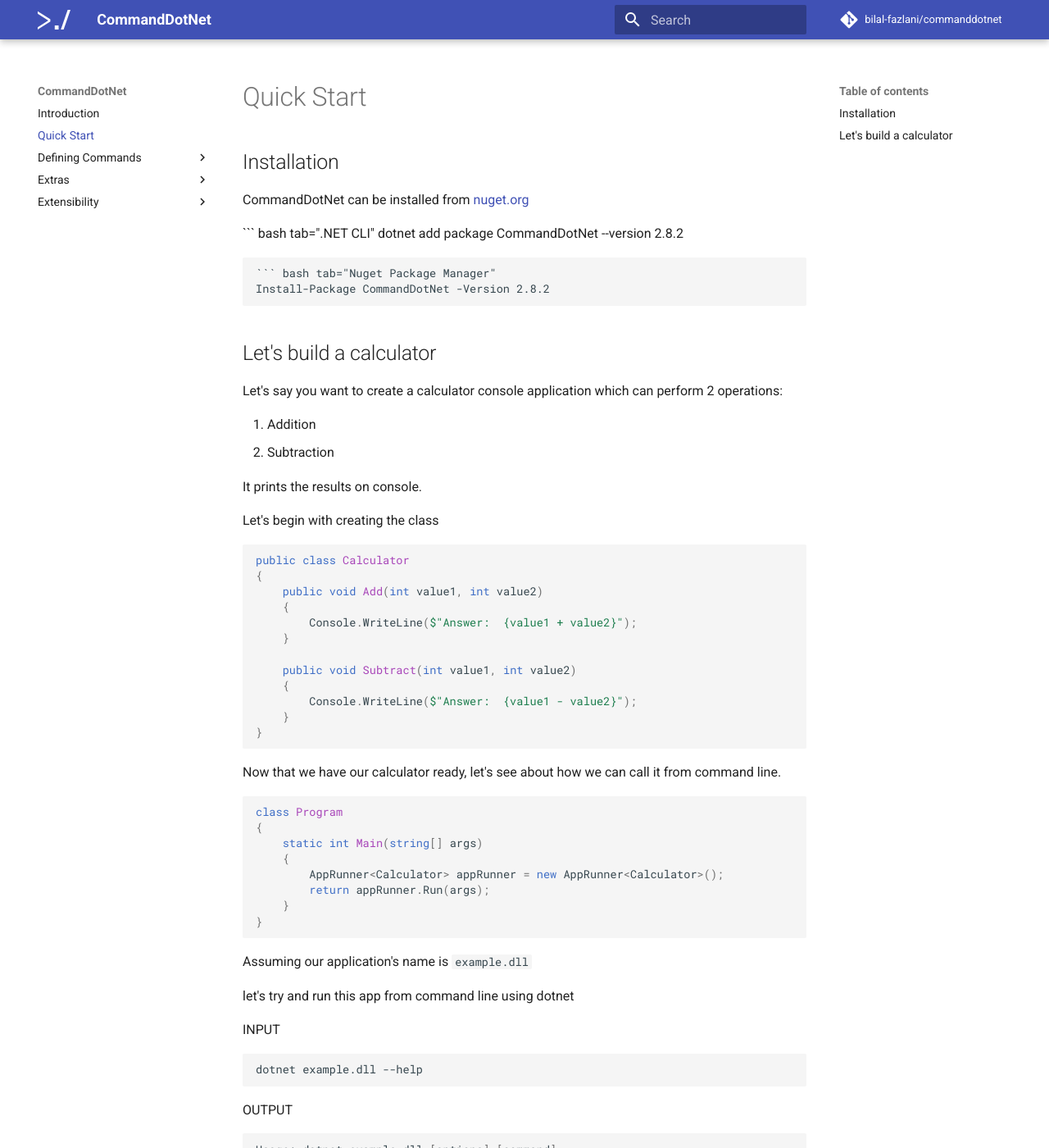
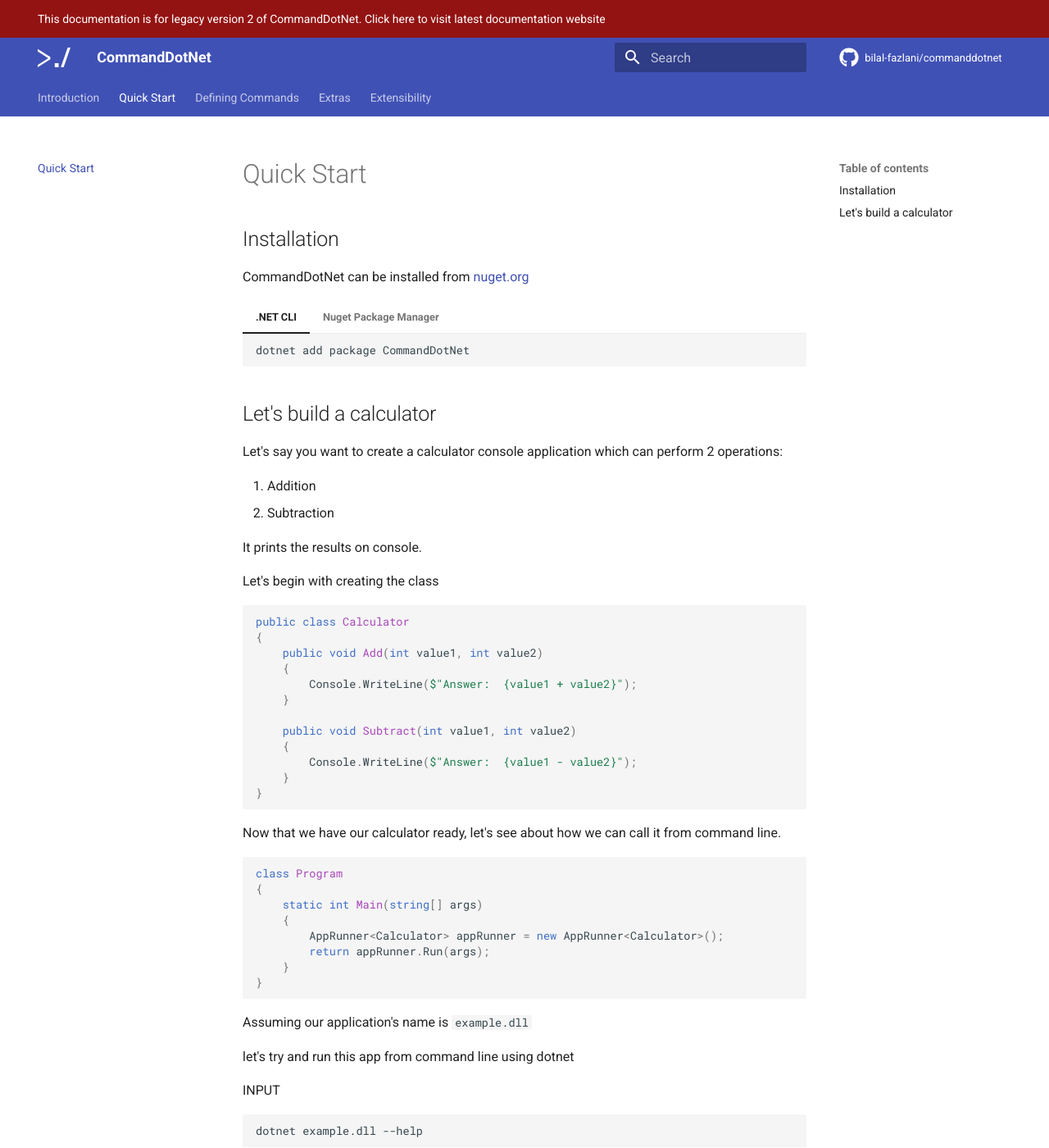
Before and after one commit to bilal-fazlani/commanddotnet, an MkDocs documentation site: the page built from docs/quick-start.md, in a window 1280 px wide and 1400 px high. Shown: the whole window at 82% size. Built offline with MkDocs 1.6.1 and Material for MkDocs 9.7.7, drawn with Linux system fonts in a browser that asks for light colours; comment, search, counter and statistics services are not loaded.

````diff
--- a/docs/overrides/main.html
+++ b/docs/overrides/main.html
@@ -7,3 +7,14 @@
     <meta name="googlebot" content="noindex">
   {% endif %}
 {% endblock %}
+
+{% block announce %}
+  {% if config.extra.legacy %}
+    <style>.md-banner a,.md-banner a:focus,.md-banner a:hover{color:currentColor}.md-banner strong{white-space:nowrap}.md-banner{background-color: rgb(147, 19, 19) ;}</style>
+    <a href="https://commanddotnet.bilal-fazlani.com">
+      This documentation is for legacy version {{ config.extra.version }} of CommandDotNet. Click here to visit latest documentation website
+    </a>
+  {% else %}
+  <style>.md-banner {display: none;}</style>
+  {% endif %}
+{% endblock %}
--- a/docs/quick-start.md
+++ b/docs/quick-start.md
@@ -2,13 +2,18 @@
 
 CommandDotNet can be installed from [nuget.org](https://www.nuget.org/packages/CommandDotNet/)
 
-``` bash tab=".NET CLI"
-dotnet add package CommandDotNet --version 2.8.2
-```
+=== ".NET CLI"
 
-``` bash tab="Nuget Package Manager"
-Install-Package CommandDotNet -Version 2.8.2
-```
+    ```
+    dotnet add package CommandDotNet
+    ```
+
+
+=== "Nuget Package Manager"
+
+    ```
+    Install-Package CommandDotNet
+    ```
 
 ## Let's build a calculator
 
--- a/mkdocs.yml
+++ b/mkdocs.yml
@@ -1,42 +1,45 @@
 site_name: CommandDotNet
 site_description: Model your command line application interface in a class
-repo_name: 'bilal-fazlani/commanddotnet'
-repo_url: 'https://github.com/bilal-fazlani/commanddotnet'
-edit_uri: 'edit/v2/docs/'
+repo_name: "bilal-fazlani/commanddotnet"
+repo_url: "https://github.com/bilal-fazlani/commanddotnet"
+edit_uri: "edit/v2/docs/"
 
 nav:
   - Introduction: index.md
   - Quick Start: quick-start.md
   - Defining Commands:
-    - Parameters: parameters.md
-    - Attributes: attributes.md
-    - Constructors: constructors.md
-    - Default method: default-method.md
-    - Default values: default-values.md
-    - Collections: collections.md
-    - Argument Models: argument-models.md
-    - Async methods: async-methods.md
-    - Custom return codes: custom-return-codes.md
-    - Nesting commands: nesting-commands.md
-    - Exceptions: exceptions.md
+      - Parameters: parameters.md
+      - Attributes: attributes.md
+      - Constructors: constructors.md
+      - Default method: default-method.md
+      - Default values: default-values.md
+      - Collections: collections.md
+      - Argument Models: argument-models.md
+      - Async methods: async-methods.md
+      - Custom return codes: custom-return-codes.md
+      - Nesting commands: nesting-commands.md
+      - Exceptions: exceptions.md
   - Extras:
-    - directives.md
-    - Fluent validation for parameters: fluent-validation-for-argument-models.md
-    - Settings: settings.md
+      - directives.md
+      - Fluent validation for parameters: fluent-validation-for-argument-models.md
+      - Settings: settings.md
   - Extensibility:
       - Dependency Injection: dependency-injection.md
       - Parameter types: parameter-types.md
       - Custom interceptors: custom-interceptors.md
+
 theme:
-  feature:
-    tabs: false
-  name: 'material'
+  name: "material"
   custom_dir: docs/overrides
-  favicon: 'img/favicon.ico'
+  icon:
+    repo: fontawesome/brands/github
+  favicon: "img/favicon.ico"
   palette:
-    primary: 'indigo'
-    accent: 'red'
-  logo: 'img/small-logo.svg'
+    primary: "indigo"
+    accent: "red"
+  logo: "img/small-logo.svg"
+  features:
+    - tabs
 
 markdown_extensions:
   - admonition
@@ -51,20 +54,19 @@ markdown_extensions:
   - pymdownx.details
   - pymdownx.emoji:
       emoji_generator: !!python/name:pymdownx.emoji.to_svg
+  - pymdownx.escapeall:
+      nbsp: true
   - pymdownx.inlinehilite
   - pymdownx.magiclink
   - pymdownx.mark
   - pymdownx.smartsymbols
   - pymdownx.superfences
+  - pymdownx.tabbed
   - pymdownx.tasklist:
       custom_checkbox: true
   - pymdownx.tilde
   - toc:
-     permalink: "#"
-
-plugins:
-  - search
-  - git-revision-date-localized
+      permalink: "#"
 
 # Customization
 extra:
@@ -74,9 +76,9 @@ extra:
   version: "2"
   legacy: true
   social:
-    - type: 'github'
-      link: 'https://github.com/bilal-fazlani'
-    - type: 'twitter'
-      link: 'https://twitter.com/bilal_fazlani'
-    - type: 'linkedin'
-      link: 'https://www.linkedin.com/in/bilal-fazlani/'
+    - icon: fontawesome/brands/github
+      link: "https://github.com/bilal-fazlani"
+    - icon: fontawesome/brands/twitter
+      link: "https://twitter.com/bilal_fazlani"
+    - icon: fontawesome/brands/linkedin
+      link: "https://www.linkedin.com/in/bilal-fazlani/"
--- a/requirements.txt
+++ b/requirements.txt
@@ -2,4 +2,3 @@
 jinja2==3.0.0
 mkdocs-material==7.3.6
 mkdocs-autolinks-plugin==0.2.0
-mkdocs-git-revision-date-localized-plugin==0.4.6
````
